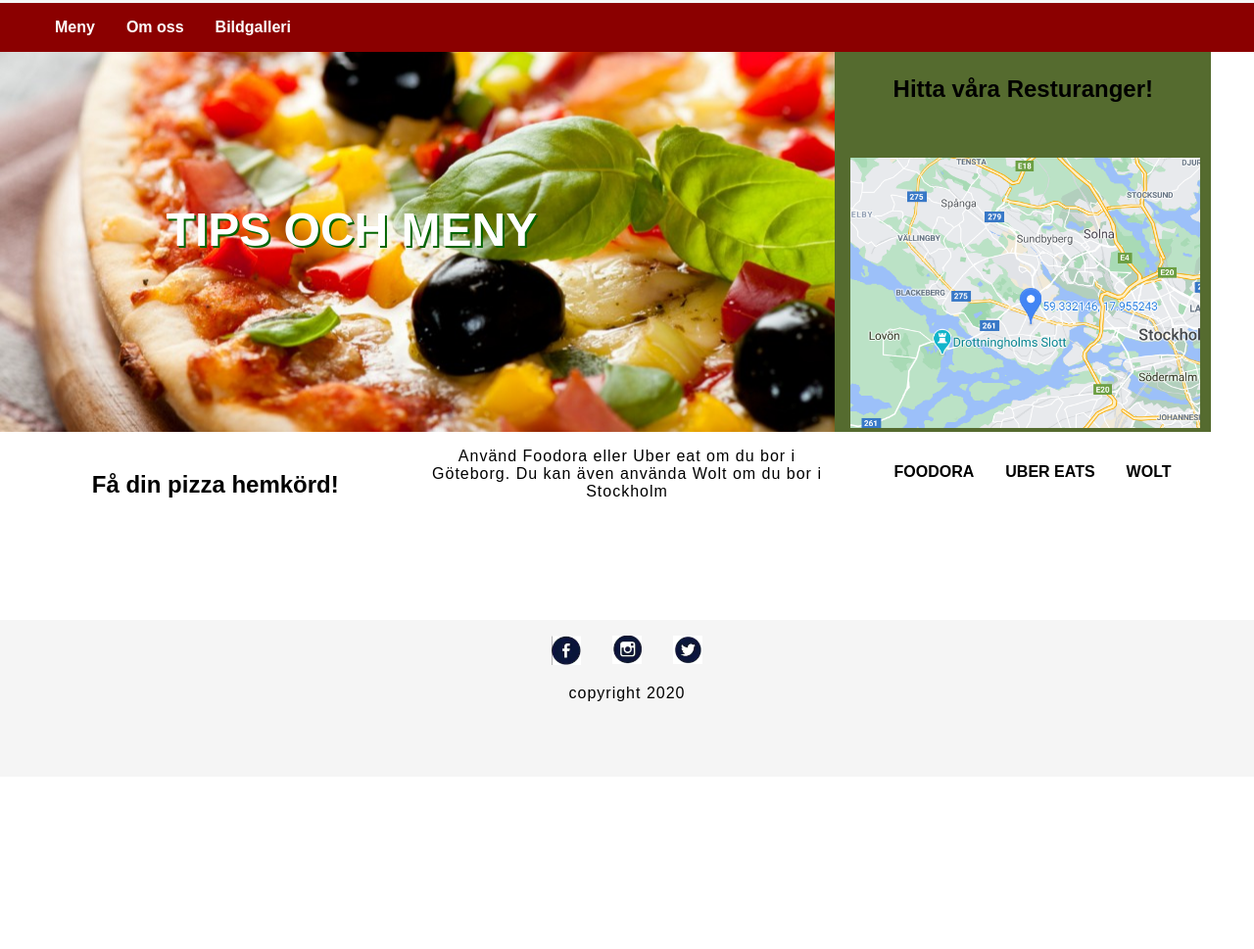
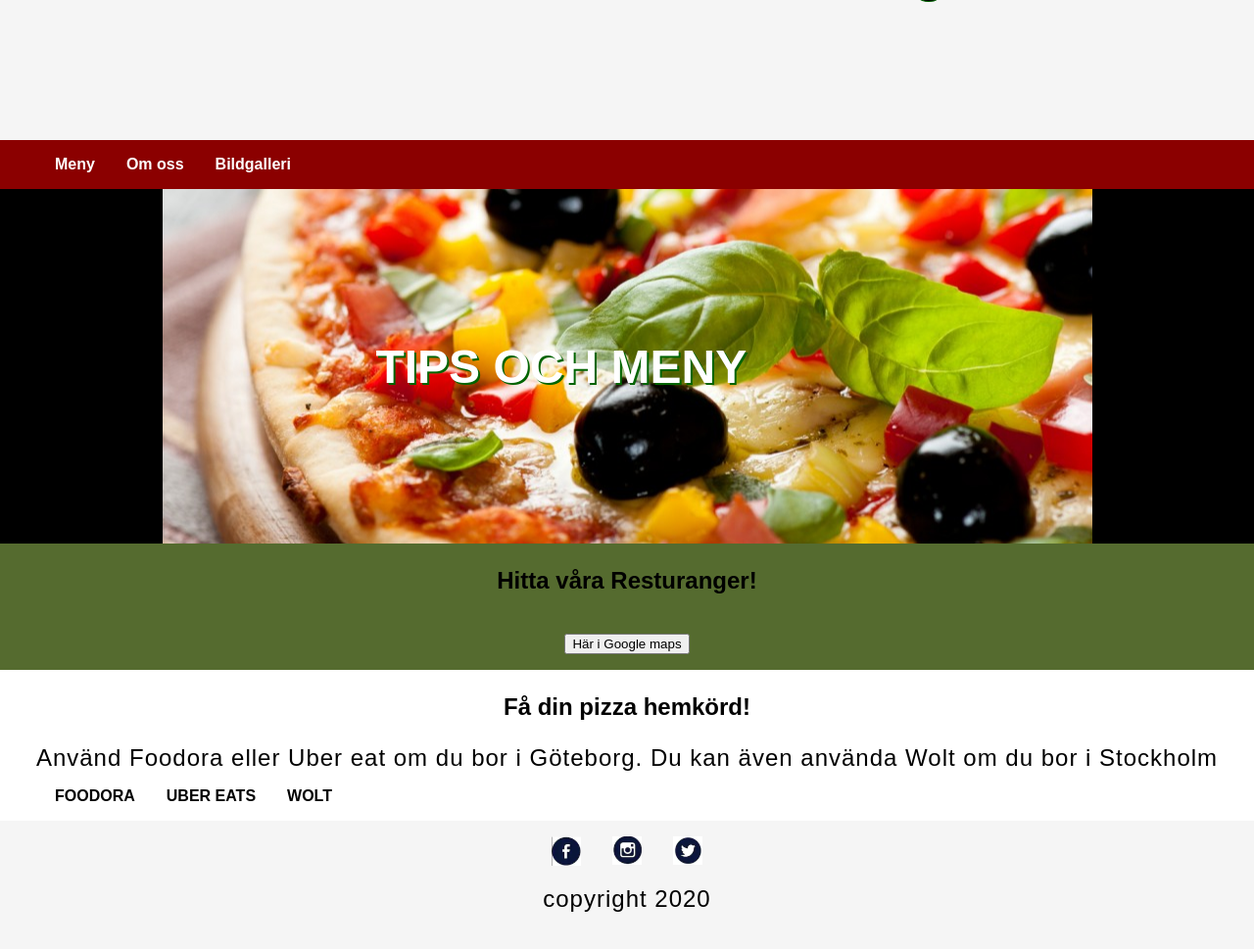
Before and after one commit to Munira-ahmed/foretagssida, a plain HTML site: page index.html in a window 1280 px wide. Shown: the part 377-1346 px from the top of the page at 98% size. Before the commit the page ends 1170 px from the top, so only its background shows below. Drawn offline with Linux system fonts and the light colour scheme.

Commit message:
förbättringar

```diff
--- a/index.html
+++ b/index.html
@@ -11,7 +11,7 @@
     <header>
         <h1>Pizza4Life</h1>
     </header>
-    <main>
+ <main>
      <nav>
         <ul class="meny">
             <li class="meny">
@@ -22,15 +22,15 @@
         </ul>
      </nav>
 
-        <div  class="row"> <section id="tips"> <a href="menu.html">
-             TIPS OCH MENY</a></section>
+            <section id="tips"> <a href="menu.html">
+             TIPS OCH MENY</a>
+            </section>
              <div id="contact"> <h2> Hitta våra Resturanger!</h2>
-             <a href="https://www.google.se/maps"><img id="find" src="hittaoss.png" alt="error"></a>
+             <a href="https://www.google.se/maps"> <button> Här i Google maps</button></a>
             </div>
-             </div>
 
-        <banner>
-           <div id="columner"><h2>Få din pizza hemkörd!</h2>
+    <div id="banner">
+           <div ><h2>Få din pizza hemkörd!</h2>
         <p>Använd Foodora eller Uber eat om du bor i Göteborg. Du kan även använda Wolt om du bor i Stockholm </p>
         <ul>
             <li id="val">
@@ -39,11 +39,9 @@
                 <a href="">WOLT</a>
              </li>
         </ul>
-
       </div>
-
-     </banner>
-  </main>
+    </div>
+ </main>
      <footer>
        <div id="media" class="row"><a href="https://sv-se.facebook.com/"><img src="facebook.png" alt=""></a>
         <a href="https://www.instagram.com/"><img src="instagram.png" alt=""></a>
--- a/menustyle.css
+++ b/menustyle.css
@@ -87,3 +87,7 @@ div.bilder img {
 p {
   padding: 2vh;
 }
+
+div{
+  padding: 3vh;
+}
--- a/style.css
+++ b/style.css
@@ -2,17 +2,24 @@
 
 * {
   margin: 0em;
+
+}
+body{
+  display: flex;
+  flex-direction: column;
 }
 /*HEADER*/
 header {
+ display: flex;
+ justify-content: center;
   font-family: "Pacifico", cursive;
   padding: 15vh;
   background-color: whitesmoke;
 }
 
 header h1 {
-  font-size: 5rem;
-  letter-spacing: 8px;
+  font-size: 20vh;
+  letter-spacing: 10px;
   -webkit-text-stroke-width: 1px;
   -webkit-text-stroke-color: darkgreen;
   text-align: center;
@@ -43,6 +50,9 @@ li a:hover {
 /*MAIN*/
 main {
   font-family: Arial, Helvetica, sans-serif;
+  display: flex;
+  flex-direction: column;
+  width: auto;
 }
 section {
   padding: 12%;
@@ -56,7 +66,7 @@ section {
 #tips {
   background-image: url("riktigpizza.jpg");
   background-repeat: no-repeat;
-  background-position: left;
+  background-position: center;
   background-color: black;
 }
 
@@ -72,13 +82,12 @@ article {
 
 /*kontakt info section*/
 #contact {
+  display: flex;
+  flex-direction: column;
+  justify-content: center;
+  align-items: center;
   background-color: darkolivegreen;
-  width: 30%;
-}
-#find {
-  height: auto;
-  width: 93%;
-  padding-top: 4vh;
+  width: 100%;
 }
 h2 {
   text-align: center;
@@ -87,14 +96,21 @@ h2 {
 p {
   text-align: center;
   letter-spacing: 1px;
+  display: flex;
+  justify-content: center;
+  font-size: 3vh;
 }
 
+
 /*Banner*/
-#columner {
-  column-count: 3;
-  column-gap: 1vw;
-  padding: 2vh;
-  height: 20vh;
+.banner{
+  display: flex;
+  flex-direction: row;
+  justify-content: center;
+  align-items: center;
+}
+.banner ul{
+  width: 100%;
 }
 
 #val a:hover {
@@ -105,6 +121,7 @@ p {
   font-weight: bolder;
   color: black;
 }
+
 #val {
   display: flex;
 }
@@ -120,4 +137,5 @@ footer {
 }
 img {
   width: 30px;
+  height: auto;
 }
```
Also changed, not shown: menu.html (+2 -4 lines).
